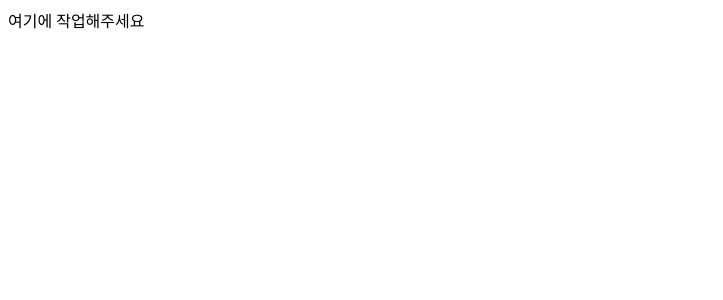
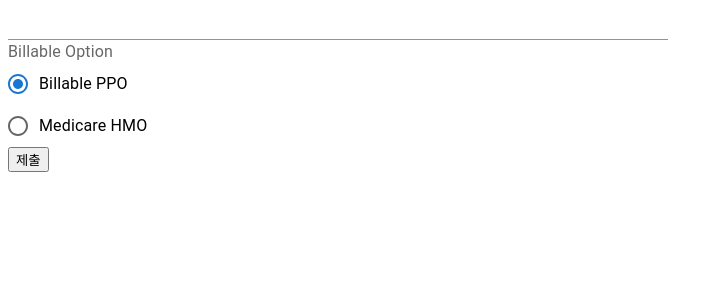
Before and after one commit to jiji-hoon96/hookForm-ex, a React (Vite) app: page / in a window 1280 px wide. Shown: the top 300 px of the page, without its empty margins (0-723 px from the left). Built offline with nearby package versions, Linux system fonts and the light colour scheme.

Commit message:
feat : zod 유효성 추가, 휴대폰번호 입력 UI 추가, radio select 옵션 UI 추가

```diff
--- a/src/App.tsx
+++ b/src/App.tsx
@@ -1,5 +1,66 @@
+import { useState } from "react";
+import { z } from "zod";
+import { zodResolver } from "@hookform/resolvers/zod";
+import { useForm } from "react-hook-form";
+import Input from "@mui/material/Input";
+import Radio from "@mui/material/Radio";
+import RadioGroup from "@mui/material/RadioGroup";
+import FormControlLabel from "@mui/material/FormControlLabel";
+import FormControl from "@mui/material/FormControl";
+import FormLabel from "@mui/material/FormLabel";
+
 function App() {
-  return <div>여기에 작업해주세요</div>;
+  const [BillableValue, setBillableValue] = useState("ppo");
+
+  // 핸드폰 번호 유효성 검사 정규식 ( 0으로 시작해야 하고 , 두번째 입력은 3-4자리 0~9 숫자, 세번째 입력은 4자리 0~9 숫자)
+  const phoneRegex = new RegExp(/^0-?([0-9]{3,4})-?([0-9]{4})$/);
+
+  const userSchema = z.object({
+    name: z
+      .string()
+      .min(2, { message: "이름은 최소 2자리 이상이어야 합니다." }),
+    phone: z
+      .string()
+      .regex(phoneRegex, "핸드폰 번호 형식이 아닙니다.")
+      .min(8, { message: "핸드폰 번호는 최소 8자리 이상이어야 합니다." }),
+    born: z.string(),
+    billableOption: z.string(),
+    medicareAdvantage: z.string(),
+  });
+
+  const handleChange = (event: React.ChangeEvent<HTMLInputElement>) => {
+    setBillableValue((event.target as HTMLInputElement).value);
+  };
+
+  return (
+    <>
+      <div>
+        <Input type="number" />
+        <Input type="number" />
+        <Input type="number" />
+      </div>
+      <div>
+        <FormControl>
+          <FormLabel>Billable Option</FormLabel>
+          <RadioGroup value={BillableValue} onChange={handleChange}>
+            <FormControlLabel
+              value="ppo"
+              control={<Radio />}
+              label="Billable PPO"
+            />
+            <FormControlLabel
+              value="hmo"
+              control={<Radio />}
+              label="Medicare HMO"
+            />
+          </RadioGroup>
+        </FormControl>
+      </div>
+      <div>
+        <button type="submit">제출</button>
+      </div>
+    </>
+  );
 }
 
 export default App;
```
